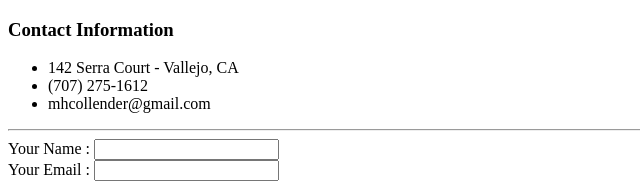
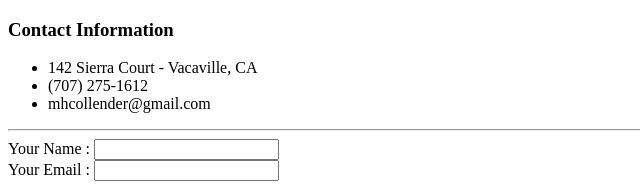
Before and after one commit to mhcollender/cv, a plain HTML site: page contact.html in a window 1280 px wide. Shown: the top 196 px of the page, 0-640 px from the left. Drawn offline with Linux system fonts and the light colour scheme.

Commit message:
Update contact.html

```diff
--- a/contact.html
+++ b/contact.html
@@ -9,7 +9,7 @@
 <body>
   <h3>Contact Information</h3>
   <ul>
-    <li>142 Serra Court - Vallejo, CA</li>
+    <li>142 Sierra Court - Vacaville, CA</li>
     <li>(707) 275-1612</li>
     <li>mhcollender@gmail.com</li>
   </ul>
```
